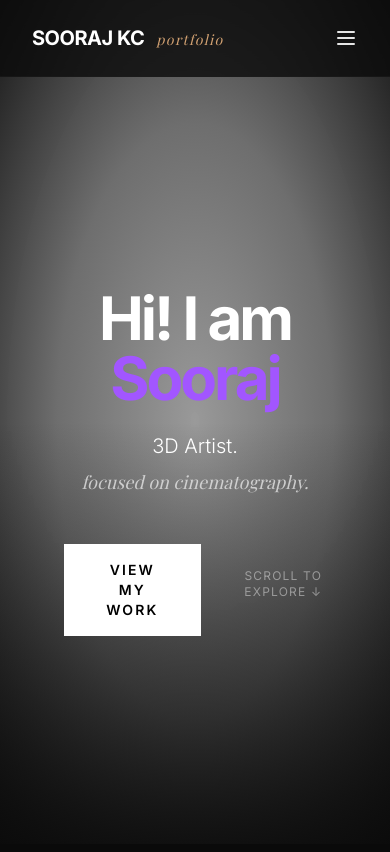
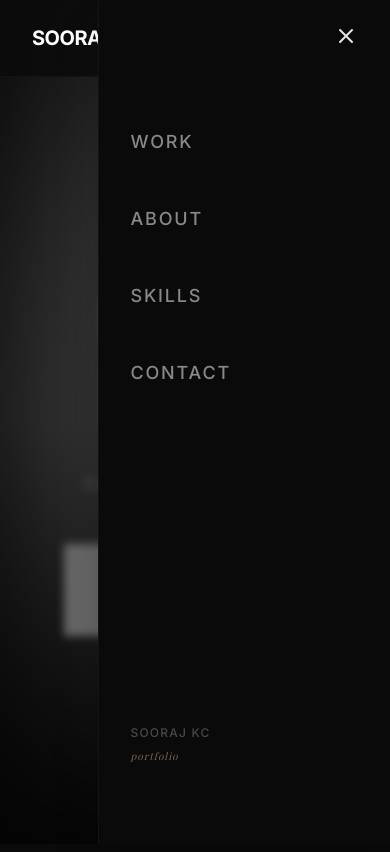
Before and after one commit to soorajkc0024/sooraj-kc-portfolio, a React (Vite) app: page / in a window 390 px wide. Both pictures are taken after a click on the button "Open Menu". Shown: the top 852 px of the page. Built offline with nearby package versions, Linux system fonts and the light colour scheme; a web font is replaced by a local one.

Commit message:
Implement mobile nav drawer, align ex jobs bullets, and add purple text gradient to name

```diff
--- a/src/components/Hero.jsx
+++ b/src/components/Hero.jsx
@@ -142,7 +142,7 @@ const Hero = () => {
             className="absolute inset-x-0 md:inset-auto md:w-full px-8 md:px-0"
           >
             <h1 className="text-6xl md:text-8xl lg:text-9xl font-bold tracking-tighter text-white leading-none mb-6 font-sans">
-              Hi! I am <br /> <span className="text-[#a256ff]">Sooraj</span>
+              Hi! I am <br /> <span className="bg-gradient-to-r from-[#6d1bff] via-[#a256ff] to-[#d5b3ff] bg-clip-text text-transparent inline-block">Sooraj</span>
             </h1>
             <p className="text-xl md:text-2xl lg:text-3xl font-light text-white mb-2 max-w-2xl font-sans mx-auto md:mx-0">
               3D Artist.
@@ -186,7 +186,7 @@ const Hero = () => {
             <h2 className="text-4xl md:text-6xl font-bold tracking-tighter text-white leading-none mb-6 font-sans">
               Ex jobs
             </h2>
-            <ul className="text-xl md:text-2xl lg:text-3xl font-light text-cinematic-text/80 mb-12 max-w-2xl font-serif italic mx-auto md:mx-0 list-none space-y-3">
+            <ul className="text-xl md:text-2xl lg:text-3xl font-light text-cinematic-text/80 mb-12 max-w-2xl font-serif italic mx-auto md:mx-0 list-none space-y-3 text-left w-fit md:w-auto">
               <li><span className="text-[#a256ff] mr-3">✦</span>Just completed digree (you could be the first)</li>
               <li><span className="text-[#a256ff] mr-3">✦</span></li>
               <li><span className="text-[#a256ff] mr-3">✦</span></li>
--- a/src/components/Navbar.jsx
+++ b/src/components/Navbar.jsx
@@ -3,6 +3,7 @@ import { motion, AnimatePresence } from 'framer-motion';
 
 const Navbar = () => {
   const [isAboutOpen, setIsAboutOpen] = useState(false);
+  const [isMenuOpen, setIsMenuOpen] = useState(false);
 
   return (
     <>
@@ -29,13 +30,98 @@ const Navbar = () => {
         </div>
 
         <div className="md:hidden flex items-center">
-          <button className="text-cinematic-text hover:text-cinematic-accent focus:outline-none">
+          <button
+            onClick={() => setIsMenuOpen(true)}
+            className="text-cinematic-text hover:text-cinematic-accent focus:outline-none"
+            aria-label="Open Menu"
+          >
             <svg className="w-6 h-6" fill="none" stroke="currentColor" viewBox="0 0 24 24">
               <path strokeLinecap="round" strokeLinejoin="round" strokeWidth={2} d="M4 6h16M4 12h16M4 18h16" />
             </svg>
           </button>
         </div>
       </motion.nav>
+
+      {/* Mobile Menu Overlay / Side Drawer */}
+      <AnimatePresence>
+        {isMenuOpen && (
+          <>
+            {/* Backdrop */}
+            <motion.div
+              initial={{ opacity: 0 }}
+              animate={{ opacity: 1 }}
+              exit={{ opacity: 0 }}
+              transition={{ duration: 0.3 }}
+              className="fixed inset-0 z-40 bg-black/60 backdrop-blur-sm md:hidden"
+              onClick={() => setIsMenuOpen(false)}
+            />
+
+            {/* Sidebar drawer */}
+            <motion.div
+              initial={{ x: '100%' }}
+              animate={{ x: 0 }}
+              exit={{ x: '100%' }}
+              transition={{ duration: 0.4, ease: [0.16, 1, 0.3, 1] }}
+              className="fixed top-0 right-0 bottom-0 z-50 w-[75%] max-w-sm bg-cinematic-bg border-l border-cinematic-gray/50 px-8 py-20 flex flex-col justify-between md:hidden shadow-2xl"
+            >
+              {/* Close Button */}
+              <button
+                onClick={() => setIsMenuOpen(false)}
+                className="absolute top-6 right-8 text-cinematic-text hover:text-cinematic-accent transition-colors duration-300"
+                aria-label="Close Menu"
+              >
+                <svg className="w-6 h-6" fill="none" stroke="currentColor" viewBox="0 0 24 24">
+                  <path strokeLinecap="round" strokeLinejoin="round" strokeWidth={2} d="M6 18L18 6M6 6l12 12" />
+                </svg>
+              </button>
+
+              {/* Menu items */}
+              <div className="flex flex-col space-y-8 text-lg uppercase tracking-widest font-medium mt-10">
+                <a
+                  href="#work"
+                  onClick={() => setIsMenuOpen(false)}
+                  className="text-cinematic-muted hover:text-cinematic-accent transition-colors duration-300 py-2 border-b border-cinematic-gray/20"
+                >
+                  Work
+                </a>
+                <button
+                  onClick={() => {
+                    setIsMenuOpen(false);
+                    setIsAboutOpen(true);
+                  }}
+                  className="text-left text-cinematic-muted hover:text-cinematic-accent transition-colors duration-300 py-2 border-b border-cinematic-gray/20 uppercase tracking-widest font-medium"
+                >
+                  About
+                </button>
+                <a
+                  href="#skills"
+                  onClick={() => setIsMenuOpen(false)}
+                  className="text-cinematic-muted hover:text-cinematic-accent transition-colors duration-300 py-2 border-b border-cinematic-gray/20"
+                >
+                  Skills
+                </a>
+                <a
+                  href="#contact"
+                  onClick={() => setIsMenuOpen(false)}
+                  className="text-cinematic-muted hover:text-cinematic-accent transition-colors duration-300 py-2 border-b border-cinematic-gray/20"
+                >
+                  Contact
+                </a>
+              </div>
+
+              {/* Drawer Footer info */}
+              <div className="flex flex-col space-y-2">
+                <div className="text-xs tracking-widest uppercase text-cinematic-muted/50 font-medium">
+                  Sooraj KC
+                </div>
+                <div className="text-[10px] tracking-widest uppercase text-cinematic-accent/60 font-serif italic lowercase">
+                  portfolio
+                </div>
+              </div>
+            </motion.div>
+          </>
+        )}
+      </AnimatePresence>
 
       {/* About Overlay */}
       <AnimatePresence>
```
